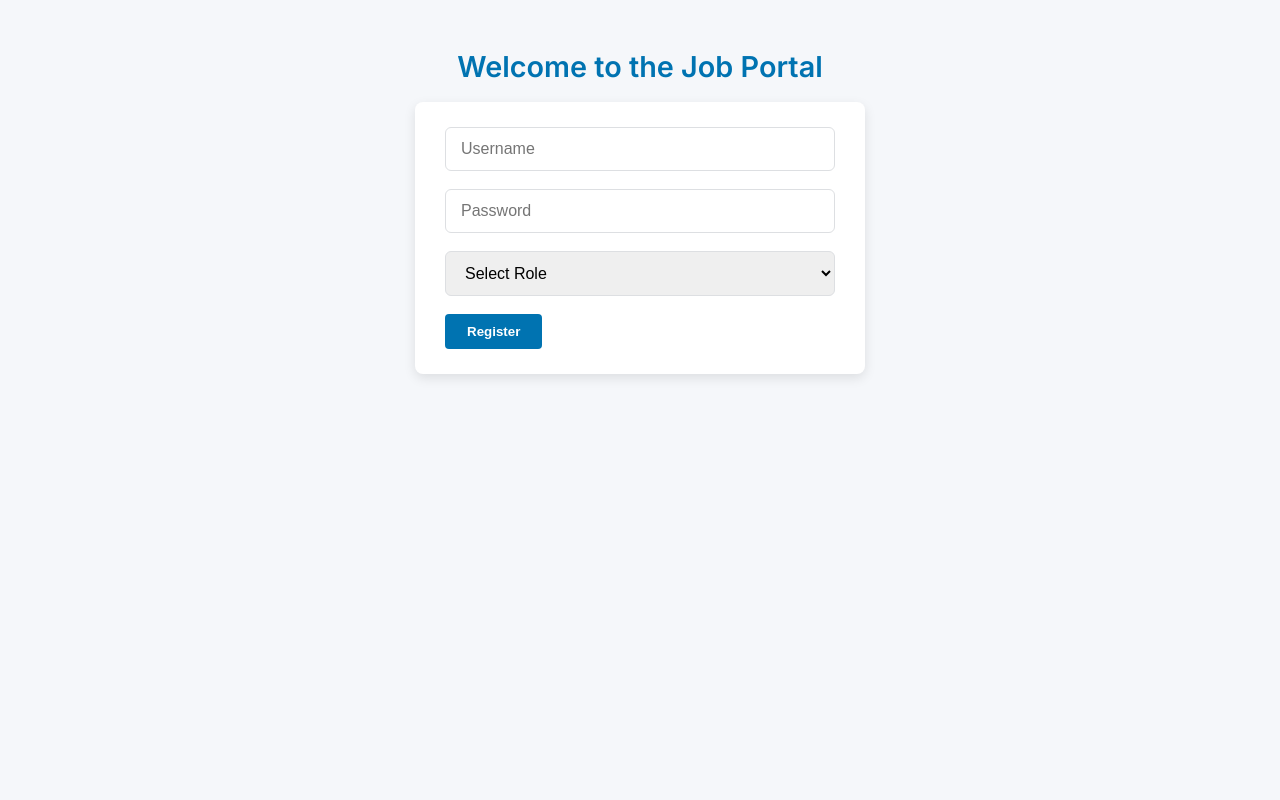
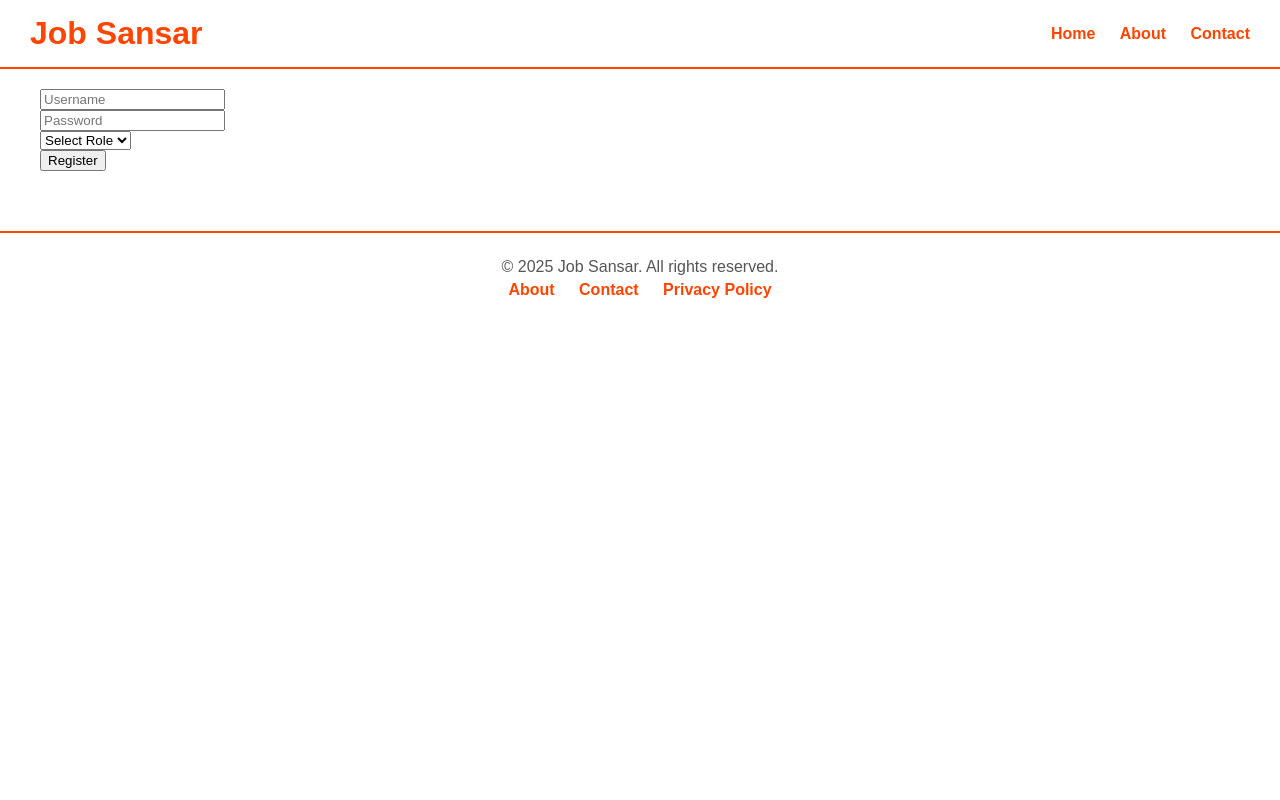
Before and after one commit to Jyoti-Adhikari/Job_Sansar, a Flask app: page /register in a window 1280 px wide. Run offline with Flask 3, Linux system fonts and the light colour scheme; parts of the project's set-up code (start-up, migrations or seed data) failed here and were passed over.

Commit message:
Homepage and base page styling

```diff
--- a/static/style/style.css
+++ b/static/style/style.css
@@ -1,200 +1,69 @@
-/* Google Fonts */
-@import url('https://fonts.googleapis.com/css2?family=Inter:wght@400;600&display=swap');
-
-* {
-  box-sizing: border-box;
+body {
+    font-family: Arial, sans-serif;
+    margin: 0;
+    background-color: white;
+    color: #333;
 }
 
-body {
-  font-family: 'Inter', sans-serif;
-  background-color: #f5f7fa;
-  margin: 0;
-  padding: 0;
-  color: #333;
-  line-height: 1.6;
-  min-height: 100vh;
-  display: flex;
-  flex-direction: column;
-  align-items: center;
-  padding: 20px;
+/* Header */
+header {
+    background-color: white;
+    padding: 15px 30px;
+    display: flex;
+    justify-content: space-between;
+    align-items: center;
+    border-bottom: 2px solid #ff4500;
 }
 
-h1, h2, h3 {
-  color: #0073b1; /* LinkedIn blue */
-  margin-bottom: 12px;
-  font-weight: 600;
+header h1 {
+    color: #ff4500;
+    margin: 0;
 }
 
-h2 {
-  font-size: 1.8rem;
+nav a {
+    margin-left: 20px;
+    text-decoration: none;
+    color: #ff4500;
+    font-weight: bold;
 }
 
-h3 {
-  font-size: 1.3rem;
+nav a:hover {
+    text-decoration: underline;
 }
 
-a {
-  color: #0073b1;
-  text-decoration: none;
-  transition: color 0.3s ease;
+/* Footer */
+footer {
+    background-color: white;
+    text-align: center;
+    padding: 20px;
+    border-top: 2px solid #ff4500;
+    margin-top: 40px;
 }
 
-a:hover {
-  color: #004a75;
-  text-decoration: underline;
+footer p {
+    margin: 5px 0;
+    color: #555;
 }
 
-button {
-  background-color: #0073b1;
-  color: white;
-  border: none;
-  padding: 10px 22px;
-  font-weight: 600;
-  border-radius: 4px;
-  cursor: pointer;
-  transition: background-color 0.3s ease;
+footer a {
+    margin: 0 10px;
+    text-decoration: none;
+    color: #ff4500;
+    font-weight: bold;
 }
 
-button:hover {
-  background-color: #004a75;
+footer a:hover {
+    text-decoration: underline;
 }
 
-form {
-  background: white;
-  padding: 25px 30px;
-  border-radius: 8px;
-  box-shadow: 0 4px 12px rgb(0 0 0 / 0.1);
-  max-width: 450px;
-  width: 100%;
-  margin-bottom: 30px;
+/* Main Content */
+main {
+    padding: 20px 40px;
 }
 
-input[type="text"],
-input[type="password"],
-input[type="file"],
-select {
-  width: 100%;
-  padding: 12px 15px;
-  margin-bottom: 18px;
-  border: 1.5px solid #dddfe2;
-  border-radius: 6px;
-  font-size: 1rem;
-  transition: border-color 0.3s ease;
+/* Flash Messages */
+.flash-message {
+    color: green;
+    font-weight: bold;
+    margin: 10px 0;
 }
-
-input[type="text"]:focus,
-input[type="password"]:focus,
-input[type="file"]:focus,
-select:focus {
-  border-color: #0073b1;
-  outline: none;
-}
-
-ul {
-  list-style: none;
-  padding-left: 0;
-}
-
-ul li {
-  background: white;
-  padding: 12px 20px;
-  margin-bottom: 10px;
-  border-radius: 6px;
-  box-shadow: 0 1px 3px rgb(0 0 0 / 0.1);
-  display: flex;
-  justify-content: space-between;
-  align-items: center;
-}
-
-ul li form {
-  margin: 0;
-}
-
-p {
-  font-size: 1rem;
-  color: #666;
-}
-
-.container {
-  max-width: 960px;
-  width: 100%;
-  margin: auto;
-}
-
-header h2 {
-  margin-bottom: 30px;
-  text-align: center;
-  font-weight: 700;
-}
-
-.flash-message {
-  background-color: #d4edda;
-  color: #155724;
-  padding: 12px 18px;
-  border-radius: 6px;
-  margin-bottom: 20px;
-  border: 1.5px solid #c3e6cb;
-  max-width: 450px;
-  text-align: center;
-}
-
-/* Homepage specific styles */
-.homepage-cta {
-  display: flex;
-  gap: 20px;
-  justify-content: center;
-  flex-wrap: wrap;
-  margin-top: 30px;
-}
-
-.homepage-cta a.button {
-  background-color: #0073b1;
-  color: white;
-  padding: 15px 30px;
-  border-radius: 6px;
-  font-weight: 600;
-  font-size: 1.1rem;
-  text-align: center;
-  min-width: 180px;
-  transition: background-color 0.3s ease;
-}
-
-.homepage-cta a.button:hover {
-  background-color: #004a75;
-}
-
-/* Matching results page */
-.matching-results ul li a {
-  font-weight: 600;
-  margin-right: 10px;
-}
-
-.matching-results ul li {
-  flex-wrap: wrap;
-  gap: 10px;
-}
-
-.matching-results ul li span.score {
-  font-weight: 500;
-  color: #0073b1;
-}
-
-/* Responsive */
-@media (max-width: 600px) {
-  form {
-    padding: 20px 15px;
-  }
-
-  ul li {
-    flex-direction: column;
-    align-items: flex-start;
-  }
-
-  .homepage-cta {
-    flex-direction: column;
-  }
-
-  .homepage-cta a.button {
-    min-width: 100%;
-  }
-}
--- a/templates/base.html
+++ b/templates/base.html
@@ -1,20 +1,45 @@
 <!DOCTYPE html>
-<html>
+<html lang="en">
 <head>
+    <meta charset="UTF-8">
+    <meta name="viewport" content="width=device-width, initial-scale=1.0">
     <title>{% block title %}Job Portal{% endblock %}</title>
     <link rel="stylesheet" href="{{ url_for('static', filename='style/style.css') }}">
 </head>
 <body>
-    <h2>Welcome to the Job Portal</h2>
+    <!-- Header -->
+    <header>
+        <h1>Job Sansar</h1>
+        <nav>
+            <a href="{{ url_for('homepage') }}">Home</a>
+            <a href="#">About</a>
+            <a href="#">Contact</a>
+        </nav>
+    </header>
 
+    <!-- Flash Messages -->
+    <main>
         {% with messages = get_flashed_messages() %}
           {% if messages %}
             {% for msg in messages %}
-          <p style="color: green;">{{ msg }}</p>
+              <p class="flash-message">{{ msg }}</p>
             {% endfor %}
           {% endif %}
         {% endwith %}
 
         {% block content %}{% endblock %}
+    </main>
+
+    <!-- Footer -->
+    <footer>
+        <p>© 2025 Job Sansar. All rights reserved.</p>
+        <p>
+            <nav>
+              <a href="#" class="footer-item">About</a>
+              <a href="#" class="footer-item">Contact</a>
+              <a href="#" class="footer-item">Privacy Policy</a>
+            </nav>
+        </p>
+    </footer>
 </body>
 </html>
```
Also changed, not shown: static/style/homepage.css (added, +129 -0 lines), templates/homepage.html (+52 -8 lines), static/images/cycling.jpg (added), static/images/sitting.jpg (added). Lines whose indentation alone changed are shown as unchanged.
